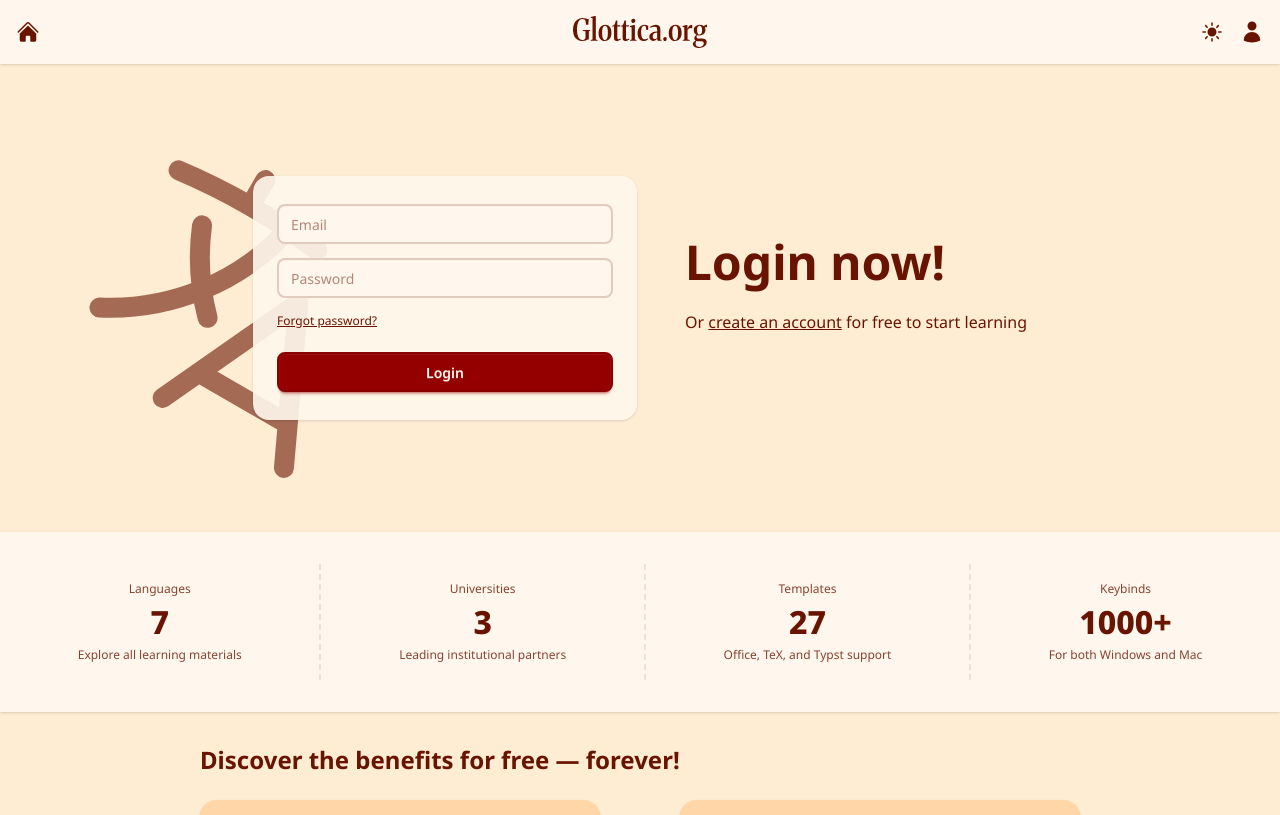
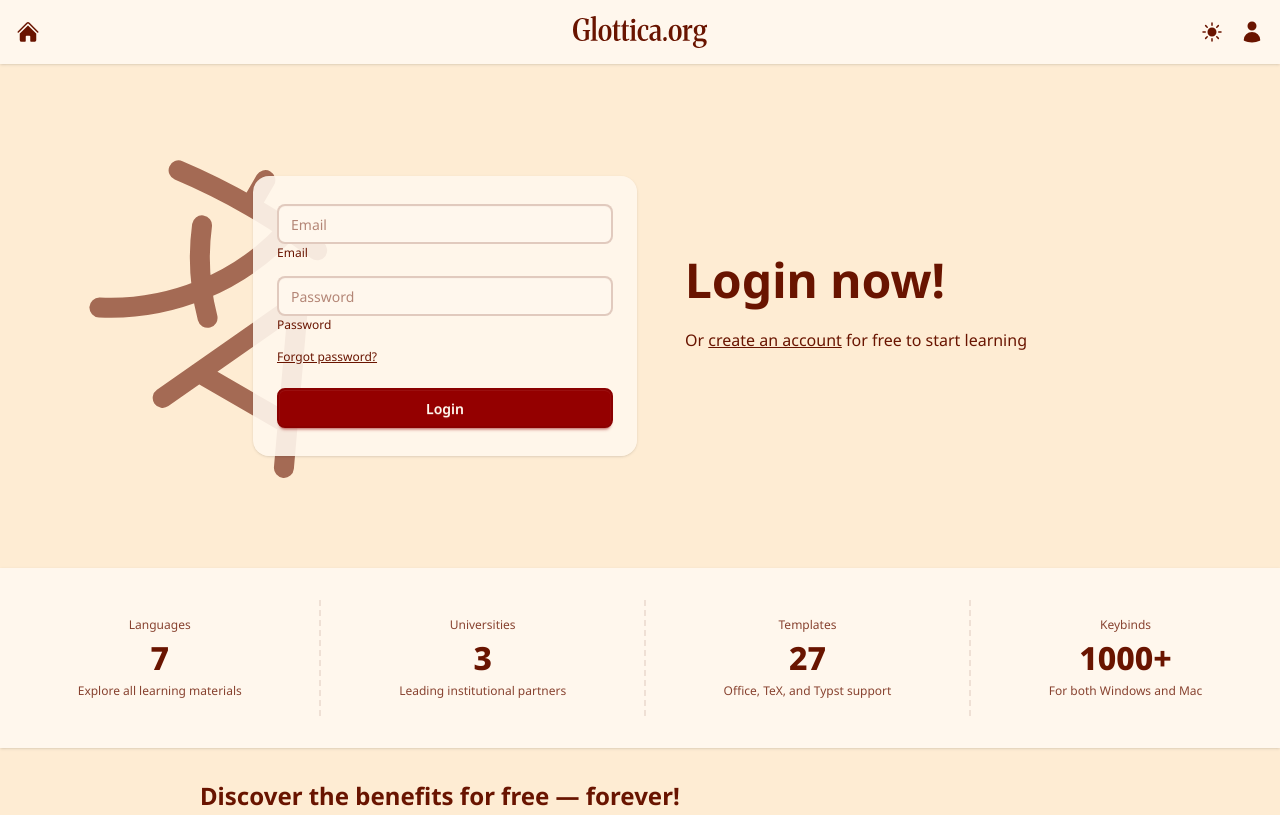
Before and after one commit to glotticaorg/glottica-frontend, a SvelteKit app: page / in a window 1280 px wide. Shown: the top 815 px of the page. Built offline with nearby package versions, Linux system fonts and the light colour scheme.

Commit message:
Optimize CSS bundle

```diff
--- a/src/app.css
+++ b/src/app.css
@@ -1,5 +1,12 @@
 @import "tailwindcss";
-@plugin "daisyui";
+@plugin "daisyui" {
+	exclude: avatar, breadcrumbs, calendar, carousel, chat, checkbox, countdown,
+	         diff, dock, drawer, dropdown, fab, fileinput, filter, hover3d,
+	         hovergallery, indicator, kbd, label, list, loading, mask, menu,
+	         mockup, modal, progress, radialprogress, radio, range, rating,
+	         skeleton, stack, status, tab, table, textrotate, timeline, toast,
+	         toggle, validator;
+}
 
 @plugin "daisyui/theme" {
 	name: "dark";
--- a/svelte.config.js
+++ b/svelte.config.js
@@ -7,7 +7,10 @@ const config = {
 	// for more information about preprocessors
 	preprocess: vitePreprocess(),
 	kit: {
-		adapter: adapter({ compress: true })
+		adapter: adapter({ compress: true }),
+		output: {
+			bundleStrategy: 'split'
+		}
 	}
 };
 
```
